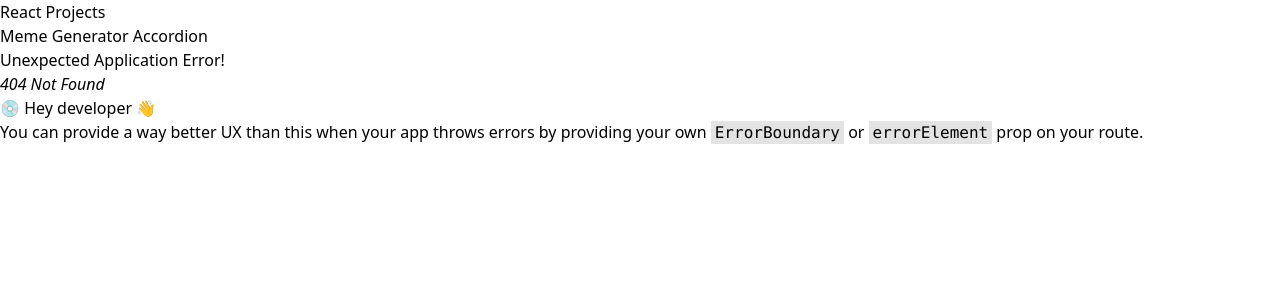
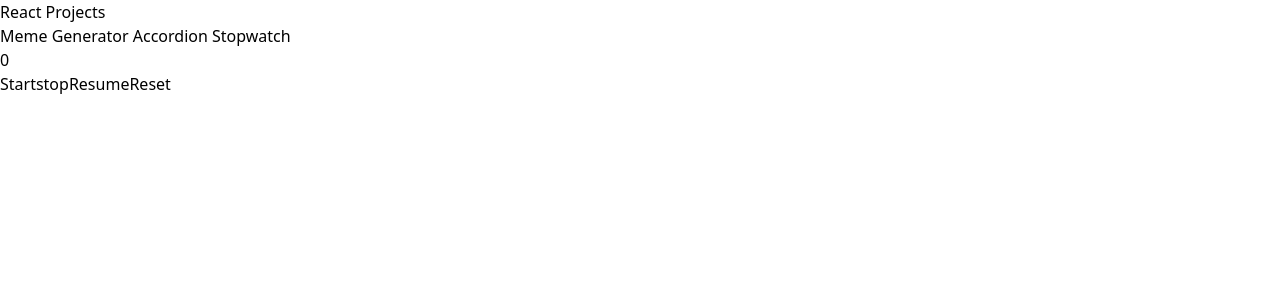
Before and after one commit to shubhraj/react-project, a React (Vite) app in the folder meme-generator/: page /stopwatch in a window 1280 px wide. Before the commit this address had no page. Shown: the top 300 px of the page. Built offline with nearby package versions, Linux system fonts and the light colour scheme.

Commit message:
adding stop watch

```diff
--- a/meme-generator/src/App.jsx
+++ b/meme-generator/src/App.jsx
@@ -2,6 +2,7 @@ import { RouterProvider, createBrowserRouter } from "react-router-dom";
 import Body from './components/Body';
 import './App.css';
 import Accordion from "./components/Accordion";
+import Stopwatch from "./components/Stopwatch";
 
 function App() {
 
@@ -13,6 +14,10 @@ function App() {
     {
       path: "/accordion",
       element: <Accordion/>
+    },
+    {
+      path: "/stopwatch",
+      element: <Stopwatch/>
     }
   ]);
 
@@ -23,6 +28,7 @@ function App() {
         <nav className='flex justify-between p-2 mx-2 text-lg gap-5 flex-wrap ' >
           <a href='/' className='nav-link'> Meme Generator</a>
           <a href='/accordion' className='nav-link'> Accordion</a>
+          <a href='/stopwatch' className='nav-link'> Stopwatch</a>
         </nav>
       </header>
 
--- /dev/null
+++ b/meme-generator/src/components/Stopwatch.jsx
@@ -0,0 +1,73 @@
+import React, { useEffect, useRef, useState } from 'react'
+
+function Stopwatch() {
+
+  const [time, setTime] = useState(0);
+  const [isRunning, setIsRunning] = useState(false);
+  const [hasStarted, setHasStarted] = useState(false);
+  const interValId = useRef(null);
+
+  useEffect(()=> {
+    if(isRunning) {
+        interValId.current = setInterval(() => {
+            setTime((prevValue) => prevValue + 1 );
+        }, 1000)
+
+    } else {
+        clearInterval(interValId.current);
+    }
+  }, [isRunning])
+
+  const handleStart = () => {
+    setIsRunning(true);
+    setHasStarted(true);
+  }
+
+  const handleStop = () => {
+    setIsRunning(false);
+  }
+
+  const handleReset = () => {
+    setIsRunning(false);
+    setTime(0);
+  }
+
+  const handlePause = () => {
+    setIsRunning(!isRunning);
+    setHasStarted(false);
+  }
+
+  const handleButtonClick = (e) => {
+    const action = e.target.getAttribute('data-action');
+    switch(action) {
+        case 'start' :
+            handleStart();
+            break;
+        case 'stop' :
+            handleStop();
+            break;
+        case 'pause' :
+            handlePause();
+            break;
+        case 'reset' :
+            handleReset();
+            break;
+         default :
+            break;
+    }
+  }
+
+  return (
+    <div className='p-2 m-4'>
+        <span className='m-2'>{time}</span>
+        <div className='p-1' onClick={handleButtonClick}>
+            <button className='m-1 border-none ' data-action='start' disabled={isRunning}>Start</button>
+            <button className='m-1 border-none ' data-action='stop' >stop</button>
+            <button className='m-1 border-none ' data-action='pause' >{isRunning ? 'Pause' : 'Resume'}</button>
+            <button className='m-1 border-none ' data-action='reset' >Reset</button>
+        </div>
+    </div>
+  )
+}
+
+export default Stopwatch
```
